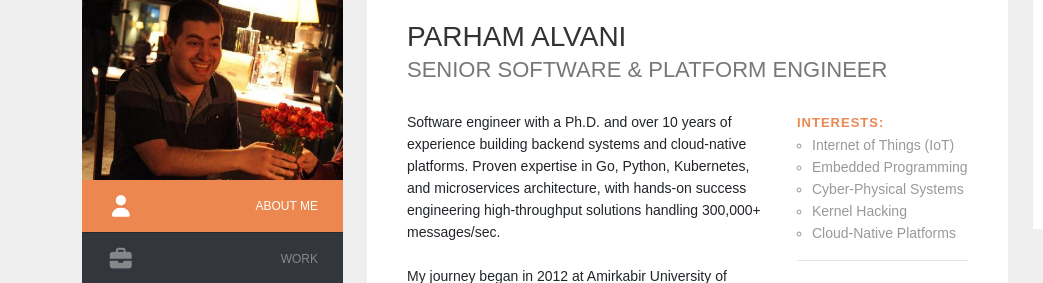
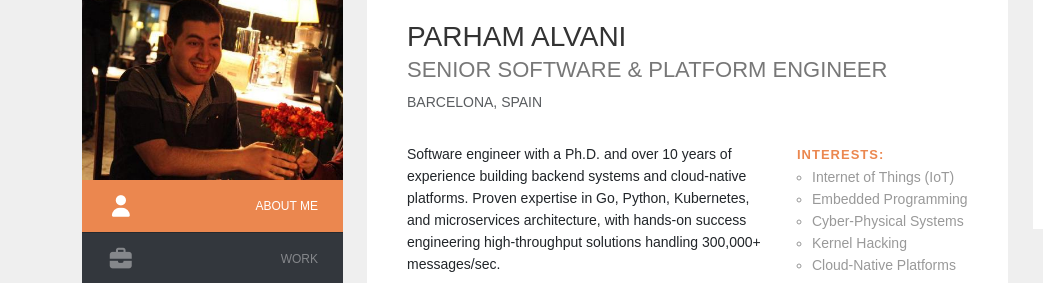
Before and after one commit to 1995parham/1995parham.github.io, an Astro site: page / in a window 1280 px wide. Shown: the part 161-444 px from the top of the page, 0-1043 px from the left. Built offline with nearby package versions, Linux system fonts and the light colour scheme; Astro itself is replaced by a stand-in of ours; no server answers.

Commit message:
feat: state the Barcelona location on the homepage
The resume and the GitHub profile both say Barcelona; this page, the one
a recruiter actually lands on, said nothing about where Parham is. Three
public surfaces should agree on something this basic.

Co-Authored-By: Claude Opus 5 (1M context) <noreply@anthropic.com>

```diff
--- a/src/pages/index.astro
+++ b/src/pages/index.astro
@@ -27,6 +27,7 @@ try {
 					<div class="profile margBSmall">
 						<h1>Parham Alvani</h1>
 						<h3>Senior Software & Platform Engineer</h3>
+						<h6 class="text-muted">Barcelona, Spain</h6>
 					</div>
 					<div class="row">
 						<div class="col-md-8 text-body">
```
